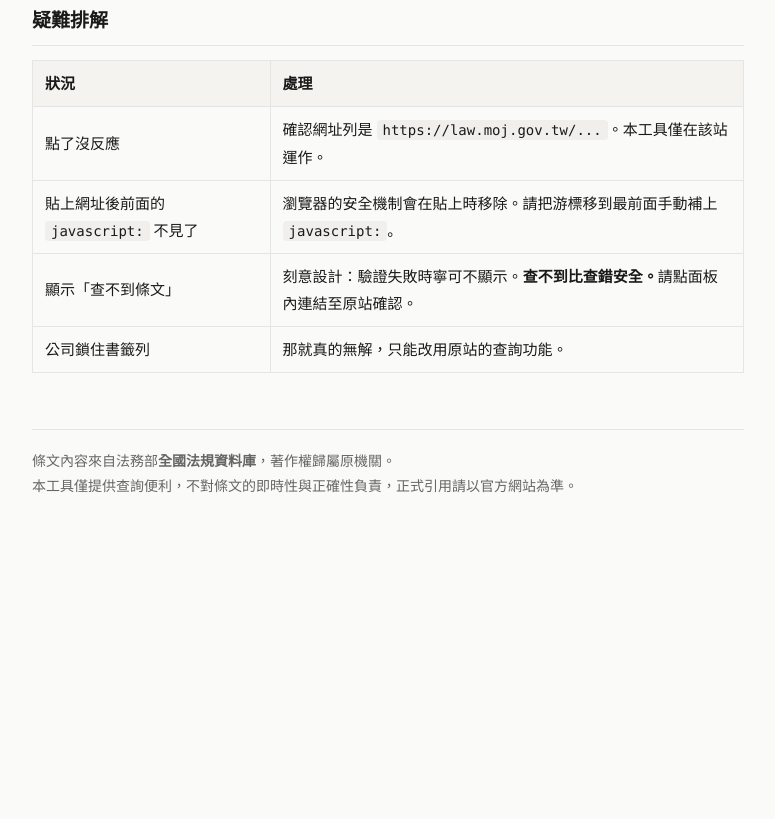
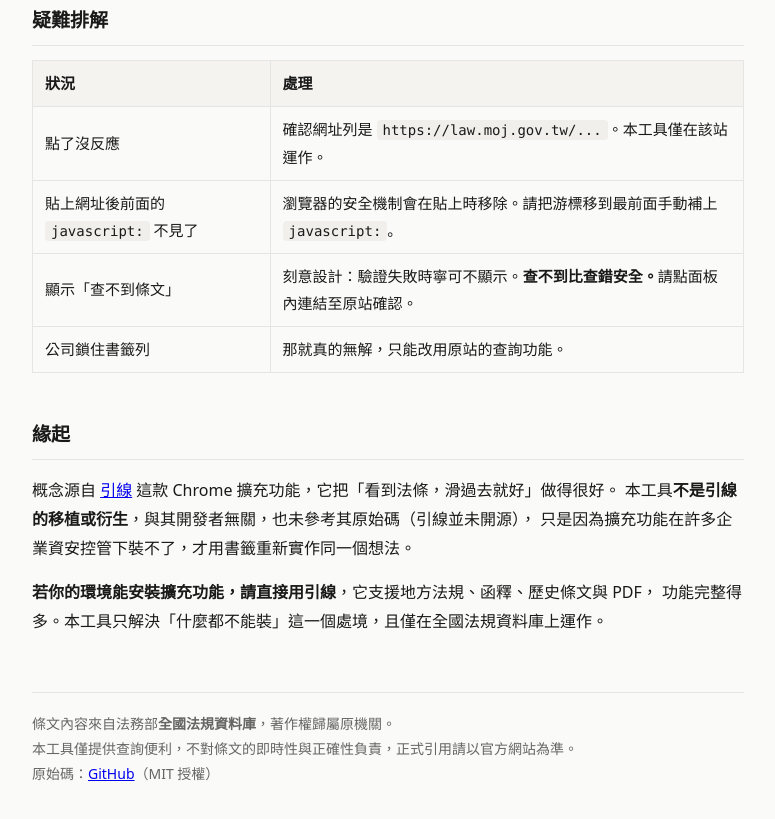
Before and after one commit to coseto6125/law-hover-bookmarklet, a plain HTML site: page index.html in a window 1280 px wide. Shown: the part 1536-2355 px from the top of the page, without its empty margins (252-1027 px from the left). Before the commit the page ends 2114 px from the top, so only its background shows below. Drawn offline with Linux system fonts and the light colour scheme.

Commit message:
docs: 安裝頁標明概念源自引線並非衍生作品
直接連到安裝頁的使用者看不到 README，需在頁面上說明：
- 概念源自引線，但非移植/衍生，未參考其原始碼（引線未開源）
- 能安裝擴充功能者應直接用引線，功能完整得多
- 附原始碼連結

test/dist.js 增加三項斷言確保此段不會被移除。

```diff
--- a/index.html
+++ b/index.html
@@ -95,9 +95,18 @@
     <tr><td>公司鎖住書籤列</td><td>那就真的無解，只能改用原站的查詢功能。</td></tr>
   </table>
 
+  <h2>緣起</h2>
+  <p>概念源自 <a href="https://yinxian.vercel.app/" target="_blank" rel="noopener">引線</a>
+     這款 Chrome 擴充功能，它把「看到法條，滑過去就好」做得很好。
+     本工具<b>不是引線的移植或衍生</b>，與其開發者無關，也未參考其原始碼（引線並未開源），
+     只是因為擴充功能在許多企業資安控管下裝不了，才用書籤重新實作同一個想法。</p>
+  <p><b>若你的環境能安裝擴充功能，請直接用引線</b>，它支援地方法規、函釋、歷史條文與 PDF，
+     功能完整得多。本工具只解決「什麼都不能裝」這一個處境，且僅在全國法規資料庫上運作。</p>
+
   <div class="foot">
     條文內容來自法務部<b>全國法規資料庫</b>，著作權歸屬原機關。<br>
-    本工具僅提供查詢便利，不對條文的即時性與正確性負責，正式引用請以官方網站為準。
+    本工具僅提供查詢便利，不對條文的即時性與正確性負責，正式引用請以官方網站為準。<br>
+    原始碼：<a href="https://github.com/coseto6125/law-hover-bookmarklet" target="_blank" rel="noopener">GitHub</a>（MIT 授權）
   </div>
 
 </div>
```
